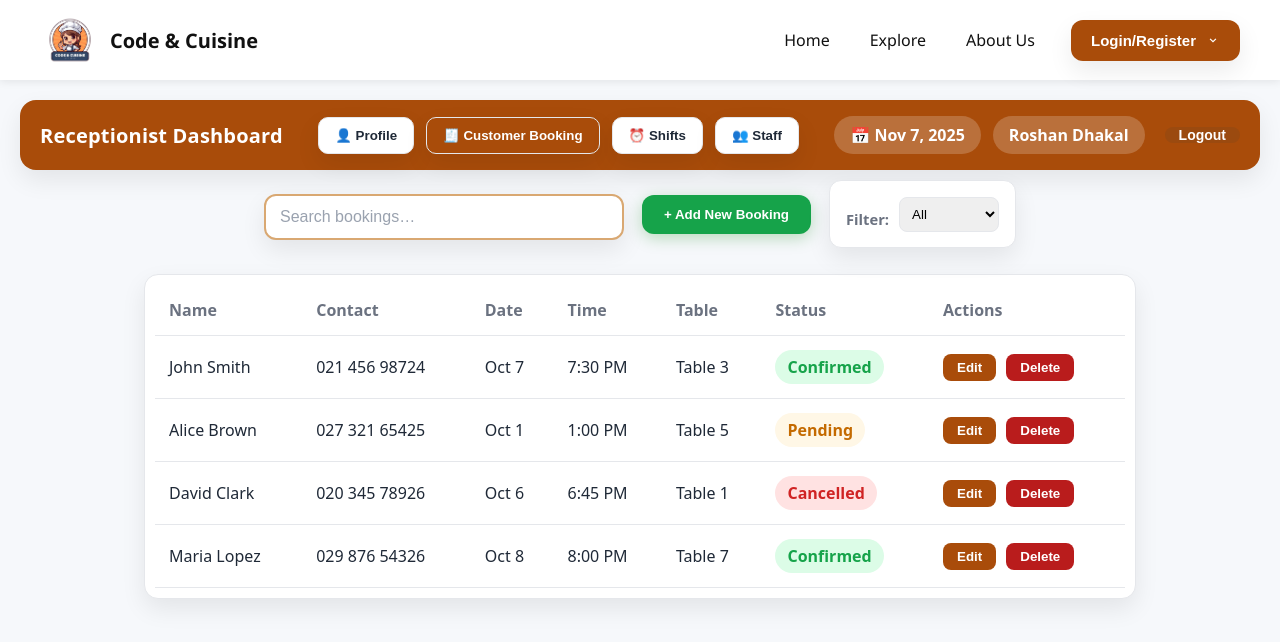
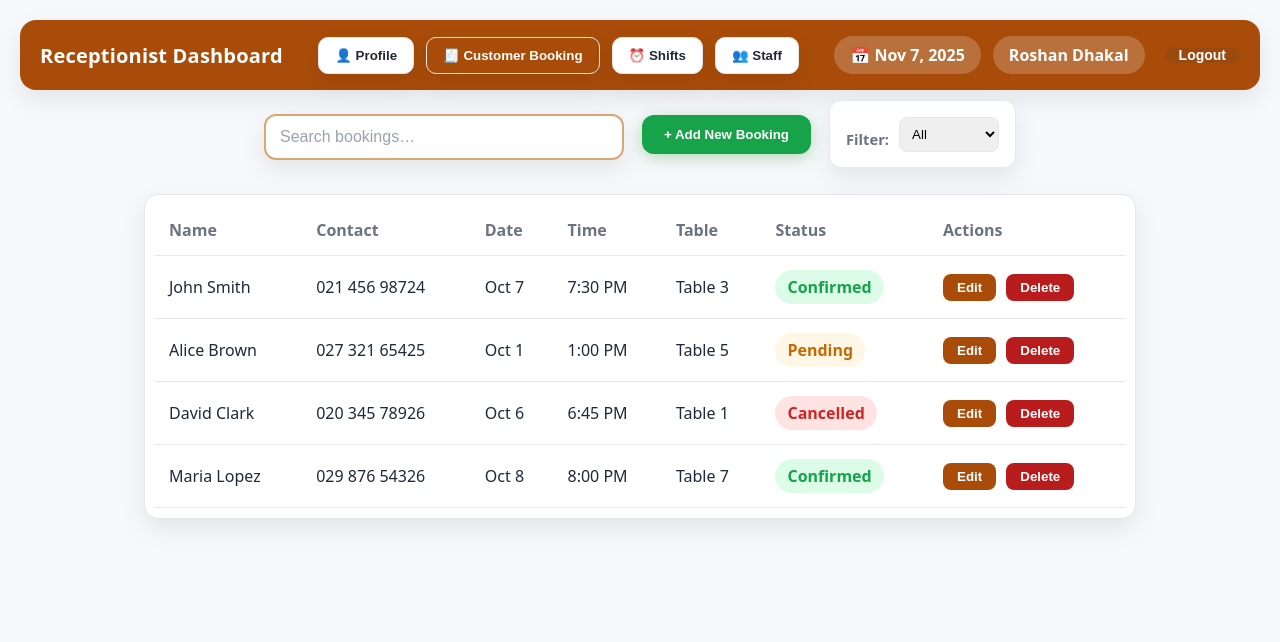
Before and after one commit to SujalGajera/Code-Cuisines, a React (Create React App) app: page /receptionist in a window 1280 px wide. Shown: the top 642 px of the page. Built offline with nearby package versions, Linux system fonts and the light colour scheme; no server answers.

Commit message:
roshan : fix the navbar error

```diff
--- a/src/App.js
+++ b/src/App.js
@@ -50,7 +50,7 @@ function App() {
   return (
     <AdminProvider>
       <BrowserRouter>
-        <Navbar />
+{window.location.pathname !== "/receptionist" && <Navbar />}
 
         <Routes>
           {/* Landing */}
```
